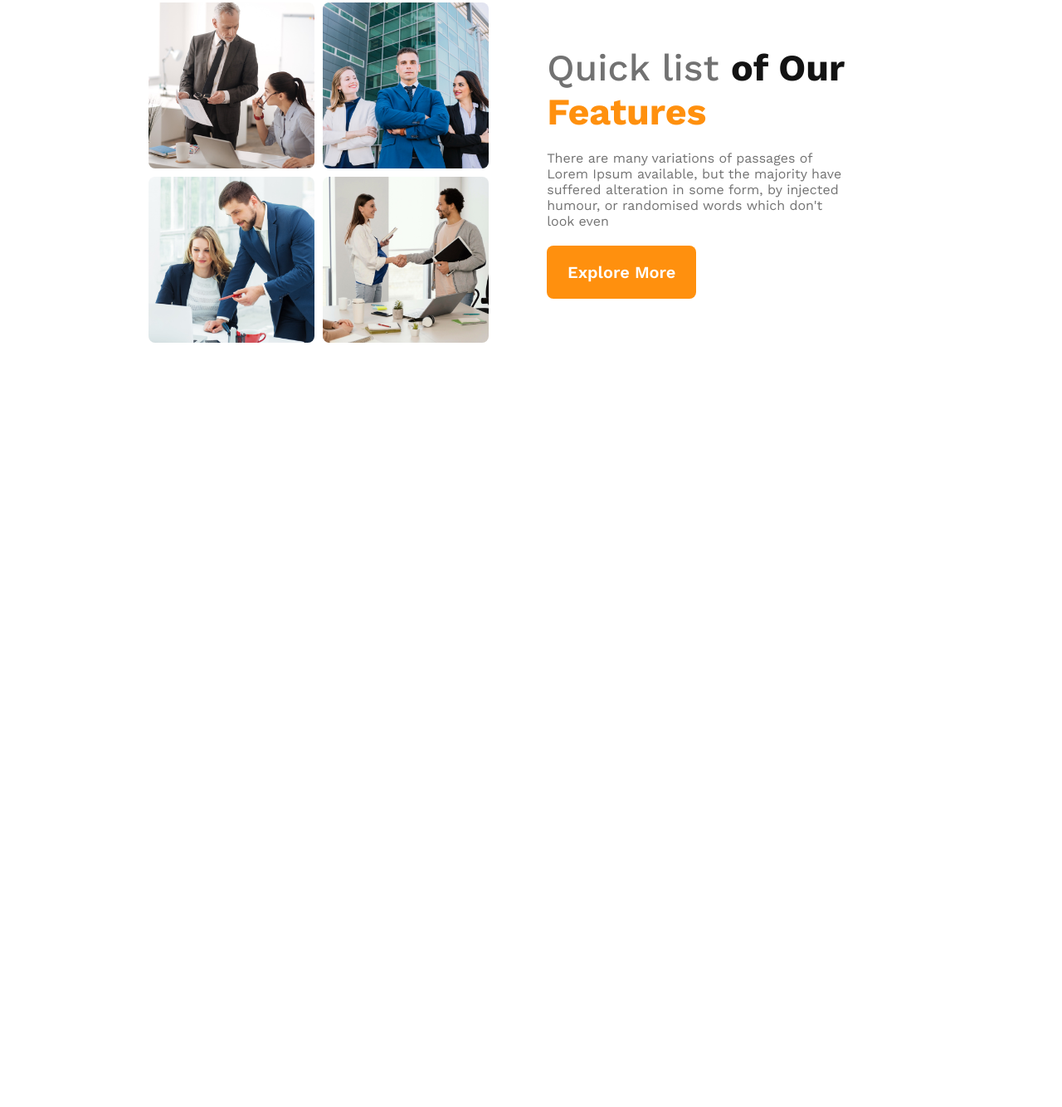
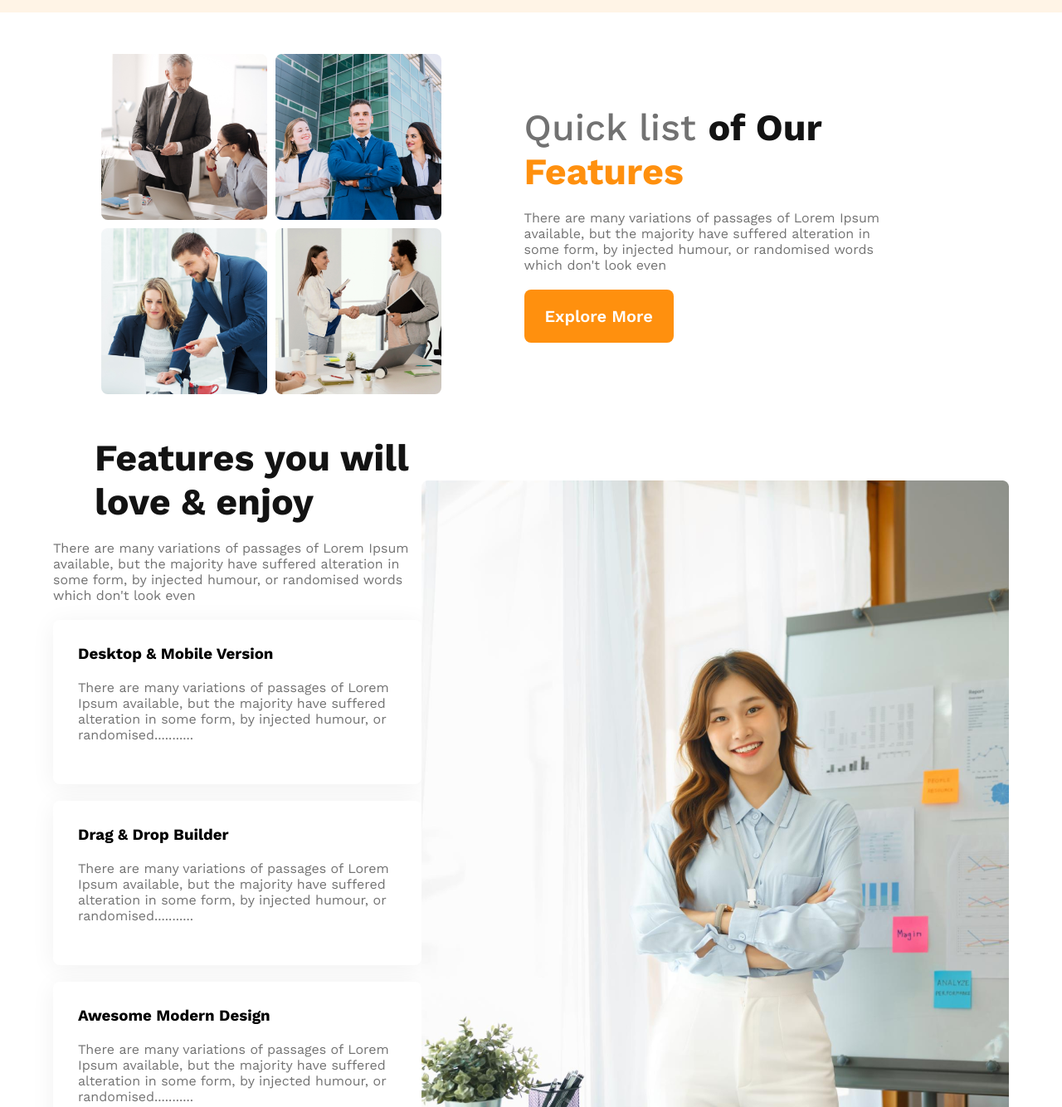
Before and after one commit to ShahariarSohan/architect-website, a plain HTML site: page index.html in a window 1280 px wide. Shown: the part 1249-2583 px from the top of the page at 83% size. Before the commit the page ends 1712 px from the top, so only its background shows below. Drawn offline with nearby package versions, Linux system fonts and the light colour scheme.

Commit message:
I have added feature section

```diff
--- a/index.html
+++ b/index.html
@@ -1,11 +1,13 @@
 <!DOCTYPE html>
 <html lang="en">
+
 <head>
     <meta charset="UTF-8">
     <meta name="viewport" content="width=device-width, initial-scale=1.0">
     <title>Architect-Website</title>
     <link rel="stylesheet" href="style.css">
 </head>
+
 <body>
 
     <header>
@@ -22,12 +24,14 @@
         <!-- banner section -->
         <div class="banner-container">
             <div class="banner-content">
-                <h1 class="banner-title">Brand New  Group of Architect</h1>
-                <p class="description-primary">There are many variations of passages of Lorem Ipsum available, but the majority have suffered alteration in some form, by injected humour, or randomised words which don't look even</p>
+                <h1 class="banner-title">Brand New Group of Architect</h1>
+                <p class="description-primary">There are many variations of passages of Lorem Ipsum available, but the
+                    majority have suffered alteration in some form, by injected humour, or randomised words which don't
+                    look even</p>
                 <button class="btn-primary">Explore More</button>
             </div>
             <div class="banner-logo-container">
-                <img class="banner-logo" src="images/banner.png" alt="" >
+                <img class="banner-logo" src="images/banner.png" alt="">
             </div>
         </div>
     </header>
@@ -40,12 +44,46 @@
                 <img class="team-img" src="images/team4.png" alt="">
             </div>
             <div class="team-content">
-                <h2 class="title-primary team-title"><span class="quick-list">Quick list </span>of Our <span class="feature-text">Features</span></h2>
+                <h2 class="title-primary team-title"><span class="quick-list">Quick list </span>of Our <span
+                        class="feature-text">Features</span></h2>
+                <p class="description-primary">There are many variations of passages of Lorem Ipsum available, but the
+                    majority have suffered alteration in some form, by injected humour, or randomised words which don't
+                    look even</p>
+                <button class="btn-primary">Explore More</button>
+            </div>
+        </section>
+        <!-- feature section -->
+        <section class="feature-container">
+            <div class="feature-info">
+                <h2 class="title-primary feature-title">Features you will love & enjoy</h2>
                 <p class="description-primary">There are many variations of passages of Lorem Ipsum available, but the majority have suffered alteration in some form, by injected humour, or randomised words which don't look even</p>
-                <button class="btn-primary">Explore More</button>
+                <div class="feature-card-container">
+                    <div class="card">
+                        <h3 class="cara-title">Desktop & Mobile Version</h3>
+                        <p class="description-primary">There are many variations of passages of Lorem Ipsum available, but the majority have suffered alteration in some form, by injected humour, or randomised...........</p>
+                    </div>
+                    <div class="card">
+                        <h3 class="cara-title">Drag & Drop Builder</h3>
+                        <p class="description-primary">There are many variations of passages of Lorem Ipsum available, but the majority have suffered alteration in some form, by injected humour, or randomised...........</p>
+                    </div>
+                    <div class="card">
+                        <h3 class="cara-title">Awesome Modern Design</h3>
+                        <p class="description-primary">There are many variations of passages of Lorem Ipsum available, but the majority have suffered alteration in some form, by injected humour, or randomised...........</p>
+                    </div>
+                    <div class="card">
+                        <h3 class="cara-title">Super Easy to Edit</h3>
+                        <p class="description-primary">There are many variations of passages of Lorem Ipsum available, but the majority have suffered alteration in some form, by injected humour, or randomised...........</p>
+                    </div>
+                </div>
+            </div>
+            <div class="architect-logo-container">
+                <img src="images/architect.png" alt="" class="architect-logo">
+                <div class="ten-years">
+                </div>
             </div>
         </section>
     </main>
     <footer></footer>
 </body>
+
 </html>
--- a/style.css
+++ b/style.css
@@ -38,9 +38,9 @@ header {
 
 }
 
-/* nav styles */
+/* nav section styles */
 .nav-container {
-    padding: 50px 200px;
+    padding: 50px 150px;
     display: flex;
     justify-content: space-between;
     align-items: center;
@@ -63,7 +63,7 @@ li a {
     cursor: pointer;
 }
 
-/* banner styles */
+/* banner section styles */
 .banner-container {
     padding: 50px 0;
 }
@@ -80,7 +80,7 @@ li a {
 }
 
 .banner-logo-container {
-    width: 80%;
+    width: 90%;
     margin: 40px auto;
 }
 
@@ -89,20 +89,20 @@ li a {
     border-radius: 8px;
 }
 
-/* main section */
+/* main  styles*/
 main {
     max-width: 90%;
     margin: auto;
 }
 
-/* team section */
+/* team section styles*/
 .team-container {
-    width:80%;
+    width: 90%;
     margin: 50px auto;
     display: flex;
     justify-content: space-around;
     align-items: center;
-    gap: 70px;
+    gap: 100px;
 }
 
 .team-img-container {
@@ -116,19 +116,44 @@ main {
     height: 200px;
     border-radius: 8px;
 }
-.team-content{
-    margin-right:80px;
+
+.team-content {
+    margin-right: 80px;
 }
-.team-title{
-    margin-right:0px;
+
+.team-title {
+    margin-right: 0px;
 }
+
 .quick-list {
     color: #727272;
     font-size: 2.8rem;
     font-weight: 500;
 }
-.feature-text{
-   color: #FF900E;
+
+.feature-text {
+    color: #FF900E;
+}
+
+/* feature section styles */
+.feature-container {
+    display: flex;
+    justify-content: space-around;
+    align-items: center;
+}
+
+.feature-title {
+    font-size: 2.8rem;
+    font-weight: 700;
+    margin-left: 50px;
+}
+
+.card {
+    padding:30px;
+    margin-bottom:20px;
+    border-radius: 8px;
+    background: #FFF;
+    box-shadow: 0px 4px 30px 0px rgba(0, 0, 0, 0.06);
 }
 
 
@@ -150,22 +175,25 @@ main {
         width: 100%;
         margin: 0;
     }
+
     .banner-content {
         margin: 0;
 
     }
-    .team-container{
-        width:100%;
-        margin:50px auto;
+
+    .team-container {
+        width: 100%;
+        margin: 50px auto;
         flex-direction: column;
     }
-    .team-img-container{
+
+    .team-img-container {
         grid-template-columns: 1fr;
     }
 
-    .team-content{
-        width:80%;
-        margin:auto;
+    .team-content {
+        width: 80%;
+        margin: auto;
     }
 }
 
@@ -173,12 +201,8 @@ main {
 
     .nav-container,
     .banner-title {
-
         padding: 50px 60px;
-
     }
-
-    nav ul {}
 
     .banner-container {
         width: 100%;
@@ -189,4 +213,9 @@ main {
         margin: 50px 0;
 
     }
+
+    .team-container {
+        flex-direction: column;
+    }
+
 }
```
